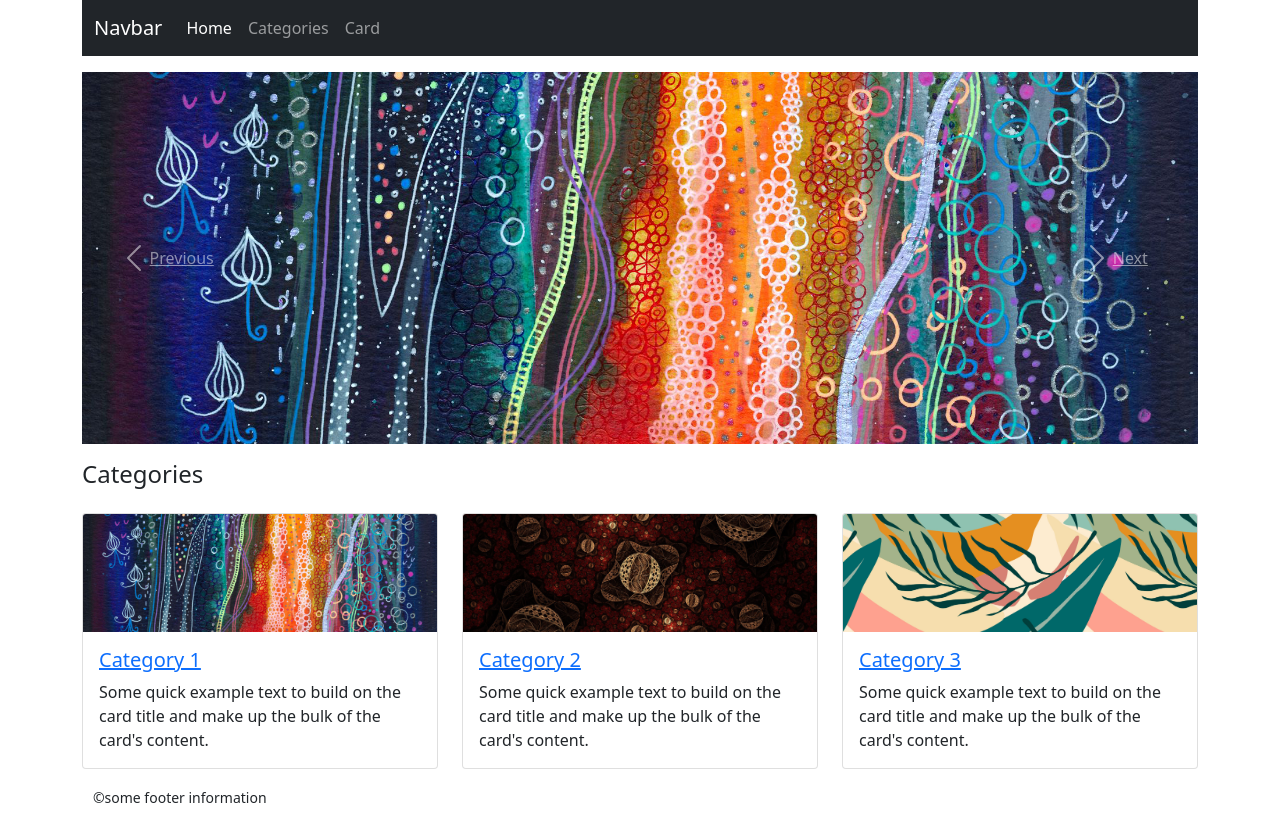
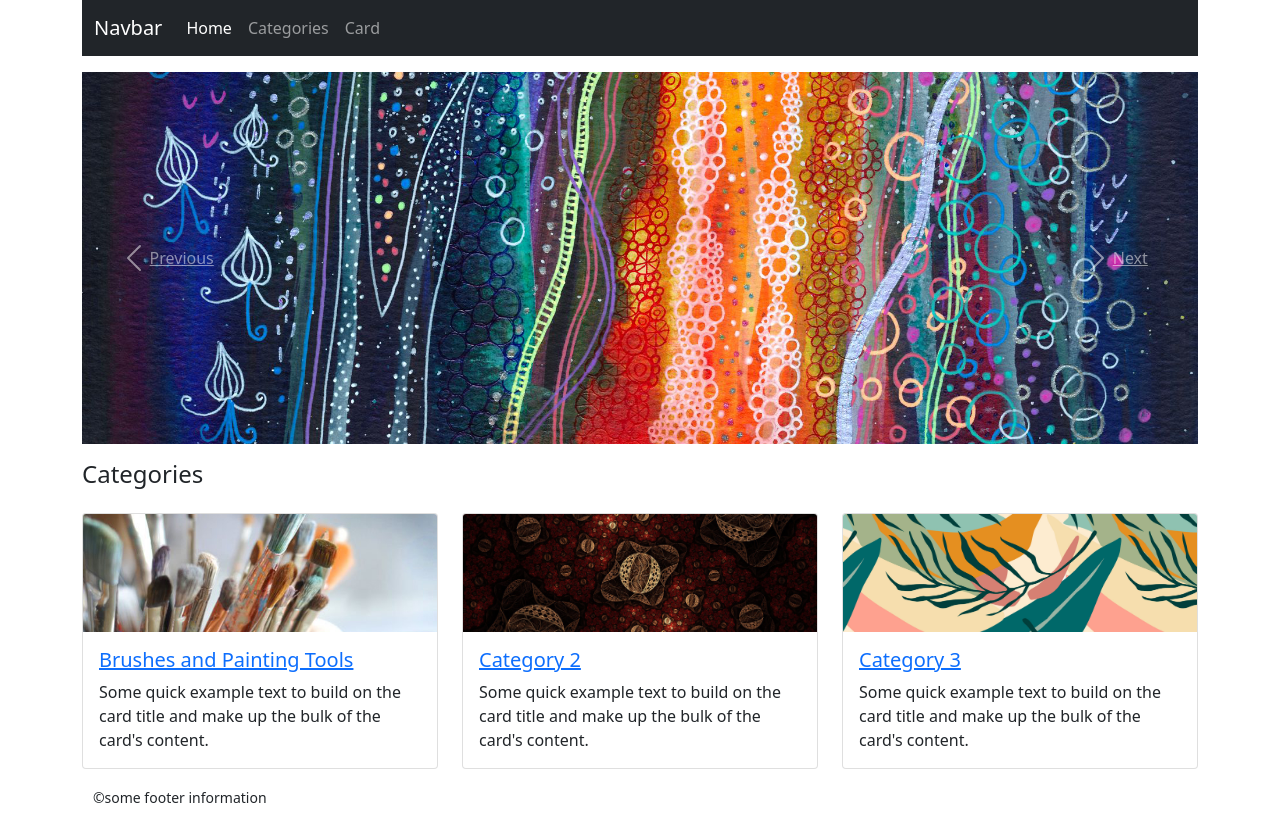
Before and after one commit to Anastasia1207/lesson-24, a React (Create React App) app: page / in a window 1280 px wide. Built offline with nearby package versions, Linux system fonts and the light colour scheme.

Commit message:
Updated 1st category on home page

```diff
--- a/src/Components/Home.js
+++ b/src/Components/Home.js
@@ -4,6 +4,7 @@ import { NavLink } from 'react-router-dom';
 import pattern1 from '../Assets/Img/pattern1.jpg';
 import pattern2 from '../Assets/Img/pattern2.jpg';
 import pattern3 from '../Assets/Img/pattern3.jpg';
+import Brushes from '../Assets/Img/Brushes.jpg';
 
 function Home() {
 
@@ -62,10 +63,10 @@ function Home() {
             <div className="row">
                 <div className="col my-3">
                     <div className="card" style={{ width: 'auto' }}>
-                        <img src={pattern1} className="card-img-top" alt="Pattern one" />
+                        <img src={Brushes} className="card-img-top" alt="Pattern one" />
                         <div className="card-body">
                             <h5 className="card-title">
-                                <NavLink to="/">Category 1</NavLink>
+                                <NavLink to="/">Brushes and Painting Tools</NavLink>
                             </h5>
                             <p className="card-text">Some quick example text to build on the card title and make up the bulk of the card's content.</p>
                         </div>
```
Also changed, not shown: src/Assets/Img/Brushes.jpg (added).
